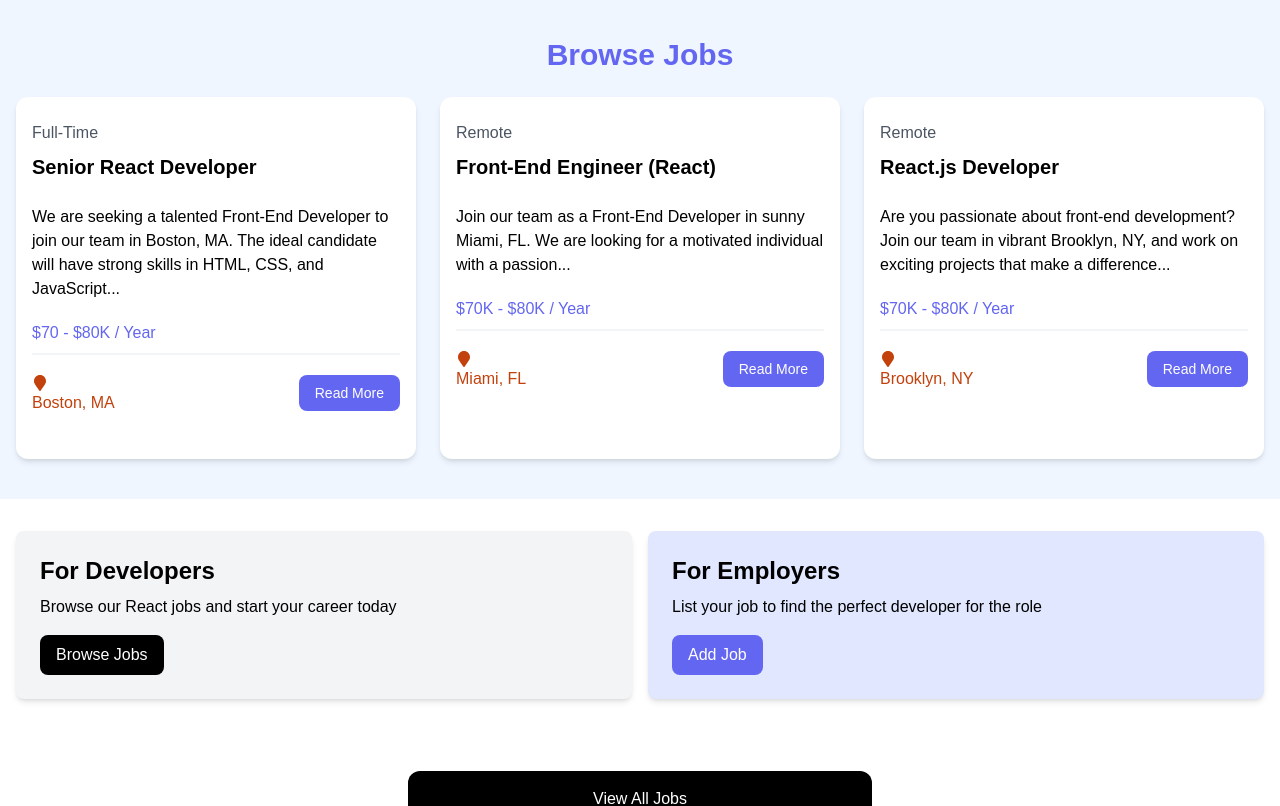
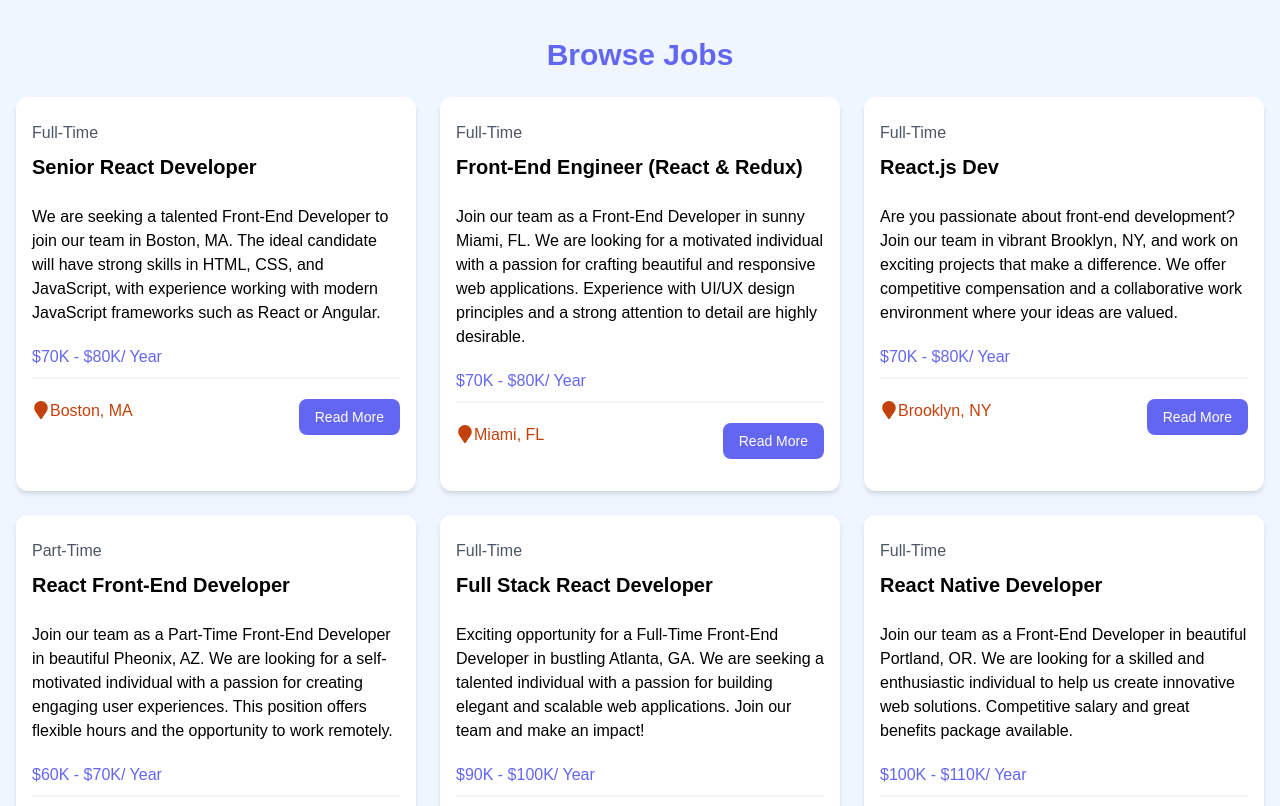
Before and after one commit to sanjayfernando83/React_Jobs, a React (Vite) app: page / in a window 1280 px wide. Shown: the part 380-1186 px from the top of the page. Built offline with nearby package versions, Linux system fonts and the light colour scheme.

Commit message:
Show data with json file

```diff
--- a/package.json
+++ b/package.json
@@ -6,7 +6,8 @@
   "scripts": {
     "dev": "vite",
     "build": "vite build",
-    "preview": "vite preview"
+    "preview": "vite preview",
+    "server": "json-server --watch src/jobs.json --port 9999"
   },
   "dependencies": {
     "react": "^18.2.0",
@@ -19,6 +20,7 @@
     "@types/react-dom": "^18.0.10",
     "@vitejs/plugin-react": "^3.1.0",
     "autoprefixer": "^10.4.20",
+    "json-server": "^1.0.0-beta.3",
     "postcss": "^8.4.49",
     "tailwindcss": "^3.4.17",
     "vite": "^4.1.0"
--- a/src/components/JobHolder.jsx
+++ b/src/components/JobHolder.jsx
@@ -1,10 +1,36 @@
 import React from 'react'
 import { FaMapMarker } from 'react-icons/fa'
+import { useState, useEffect } from 'react'
+import { NavLink } from 'react-router-dom';
 
-const JobHolder = () => {
-  return (
-    <>
-     {/* Browse Jobs */}
+import jobs from '../jobs.json'
+
+const JobHolder = ({isHome = false}) => {
+
+
+    /*
+    const [jobs,setJobs] = useState([]);
+    const [loading,setLoading] = useState(true);
+
+    useEffect (() => {
+      const fetchJobs = async () => {
+          try {
+            const res  = await fetch ('http://localhost:9999/jobs');
+            const data = await res.json();
+            setJobs(data);
+          }
+          catch (E){
+            console.log('Error fetching data' , E);
+          }
+          finally {
+            setLoading(false);
+          }
+      }
+      fetchJobs();
+    }, [] )
+    */
+
+    return <>
           <section className="bg-blue-50 px-4 py-10">
                 <div className="container-xl lg:container m-auto">
                   <h2 className="text-3xl font-bold text-indigo-500 mb-6 text-center">
@@ -13,102 +39,47 @@ const JobHolder = () => {
                   <div className="grid grid-cols-1 md:grid-cols-3 gap-6">
 
 
+                      {jobs.map((job)=> (
 
-                {/*-- Job Listing 1 -*/}
+                          <>
+
                           <div className="bg-white rounded-xl shadow-md relative">
                           <div className="p-4">
                               <div className="mb-6">
-                      <div className="text-gray-600 my-2">Full-Time</div>
-                      <h3 className="text-xl font-bold">Senior React Developer</h3>
+                                <div className="text-gray-600 my-2">{job.type}</div>
+                                <h3 className="text-xl font-bold">{job.title}</h3>
                               </div>
 
                               <div className="mb-5">
-                    We are seeking a talented Front-End Developer to join our team in Boston, MA. The ideal candidate will have strong skills in HTML, CSS, and JavaScript...
+                                {job.description}
                               </div>
 
-                    <h3 className="text-indigo-500 mb-2">$70 - $80K / Year</h3>
+                              <h3 className="text-indigo-500 mb-2">{job.salary}/ Year</h3>
 
                               <div className="border border-gray-100 mb-5"></div>
 
                               <div className="flex flex-col lg:flex-row justify-between mb-4">
                                   <div className="text-orange-700 mb-3">
-                        <FaMapMarker className='inline-text'/>
-                        Boston, MA
+                                    <FaMapMarker className='inline text-lg mb-1'/>
+                                      {job.location}
                                   </div>
-                      <a
-                        href="job.html"
+                                  <NavLink
+                                    to="{`/job/${job.id}`}"
                                     className="h-[36px] bg-indigo-500 hover:bg-indigo-600 text-white px-4 py-2 rounded-lg text-center text-sm"
                                   >
                                   Read More
-                      </a>
+                                  </NavLink>
                               </div>
                           </div>
                         </div>
-                {/*-- Job Listing 2 -*/}
-                <div className="bg-white rounded-xl shadow-md relative">
-                  <div className="p-4">
-                    <div className="mb-6">
-                      <div className="text-gray-600 my-2">Remote</div>
-                      <h3 className="text-xl font-bold">Front-End Engineer (React)</h3>
-                    </div>
+                        </>
+                      ))}
 
-                    <div className="mb-5">
-                    Join our team as a Front-End Developer in sunny Miami, FL. We are looking for a motivated individual with a passion...
-                    </div>
-
-                    <h3 className="text-indigo-500 mb-2">$70K - $80K / Year</h3>
-
-                    <div className="border border-gray-100 mb-5"></div>
-
-                    <div className="flex flex-col lg:flex-row justify-between mb-4">
-                      <div className="text-orange-700 mb-3">
-                       <FaMapMarker/>
-                        Miami, FL
-                      </div>
-                      <a
-                        href="job.html"
-                        className="h-[36px] bg-indigo-500 hover:bg-indigo-600 text-white px-4 py-2 rounded-lg text-center text-sm"
-                      >
-                      Read More
-                      </a>
-                    </div>
-                  </div>
-                </div>
-                {/*-- Job Listing 3 -*/}
-                <div className="bg-white rounded-xl shadow-md relative">
-                  <div className="p-4">
-                    <div className="mb-6">
-                      <div className="text-gray-600 my-2">Remote</div>
-                      <h3 className="text-xl font-bold">React.js Developer</h3>
-                    </div>
-
-                    <div className="mb-5">
-                      Are you passionate about front-end development? Join our team in vibrant Brooklyn, NY, and work on exciting projects that make a difference...
-                    </div>
-
-                    <h3 className="text-indigo-500 mb-2">$70K - $80K / Year</h3>
-
-                    <div className="border border-gray-100 mb-5"></div>
-
-                    <div className="flex flex-col lg:flex-row justify-between mb-4">
-                      <div className="text-orange-700 mb-3">
-                       <FaMapMarker/>
-                        Brooklyn, NY
-                      </div>
-                      <a
-                        href="job.html"
-                        className="h-[36px] bg-indigo-500 hover:bg-indigo-600 text-white px-4 py-2 rounded-lg text-center text-sm"
-                      >
-                      Read More
-                      </a>
-                    </div>
-                  </div>
-                </div>
                 </div>
             </div>
           </section>
-    </>
-  )
+        </> ;
+
 }
 
 export default JobHolder
--- /dev/null
+++ b/src/jobs.json
@@ -0,0 +1,86 @@
+ [
+    {
+      "id": "1",
+      "title": "Senior React Developer",
+      "type": "Full-Time",
+      "description": "We are seeking a talented Front-End Developer to join our team in Boston, MA. The ideal candidate will have strong skills in HTML, CSS, and JavaScript, with experience working with modern JavaScript frameworks such as React or Angular.",
+      "location": "Boston, MA",
+      "salary": "$70K - $80K",
+      "company": {
+        "name": "NewTek Solutions",
+        "description": "NewTek Solutions is a leading technology company specializing in web development and digital solutions. We pride ourselves on delivering high-quality products and services to our clients while fostering a collaborative and innovative work environment.",
+        "contactEmail": "contact@teksolutions.com",
+        "contactPhone": "555-555-5555"
+      }
+    },
+    {
+      "id": "2",
+      "title": "Front-End Engineer (React & Redux)",
+      "type": "Full-Time",
+      "location": "Miami, FL",
+      "description": "Join our team as a Front-End Developer in sunny Miami, FL. We are looking for a motivated individual with a passion for crafting beautiful and responsive web applications. Experience with UI/UX design principles and a strong attention to detail are highly desirable.",
+      "salary": "$70K - $80K",
+      "company": {
+        "name": "Veneer Solutions",
+        "description": "Veneer Solutions is a creative agency specializing in digital design and development. Our team is dedicated to pushing the boundaries of creativity and innovation to deliver exceptional results for our clients.",
+        "contactEmail": "contact@loremipsum.com",
+        "contactPhone": "555-555-5555"
+      }
+    },
+    {
+      "id": "3",
+      "title": "React.js Dev",
+      "type": "Full-Time",
+      "location": "Brooklyn, NY",
+      "description": "Are you passionate about front-end development? Join our team in vibrant Brooklyn, NY, and work on exciting projects that make a difference. We offer competitive compensation and a collaborative work environment where your ideas are valued.",
+      "salary": "$70K - $80K",
+      "company": {
+        "name": "Dolor Cloud",
+        "description": "Dolor Cloud is a leading technology company specializing in digital solutions for businesses of all sizes. With a focus on innovation and customer satisfaction, we are committed to delivering cutting-edge products and services.",
+        "contactEmail": "contact@dolorsitamet.com",
+        "contactPhone": "555-555-5555"
+      }
+    },
+    {
+      "id": "4",
+      "title": "React Front-End Developer",
+      "type": "Part-Time",
+      "description": "Join our team as a Part-Time Front-End Developer in beautiful Pheonix, AZ. We are looking for a self-motivated individual with a passion for creating engaging user experiences. This position offers flexible hours and the opportunity to work remotely.",
+      "location": "Pheonix, AZ",
+      "salary": "$60K - $70K",
+      "company": {
+        "name": "Alpha Elite",
+        "description": "Alpha Elite is a dynamic startup specializing in digital marketing and web development. We are committed to fostering a diverse and inclusive workplace where creativity and innovation thrive.",
+        "contactEmail": "contact@adipisicingelit.com",
+        "contactPhone": "555-555-5555"
+      }
+    },
+    {
+      "id": "5",
+      "title": "Full Stack React Developer",
+      "type": "Full-Time",
+      "description": "Exciting opportunity for a Full-Time Front-End Developer in bustling Atlanta, GA. We are seeking a talented individual with a passion for building elegant and scalable web applications. Join our team and make an impact!",
+      "location": "Atlanta, GA",
+      "salary": "$90K - $100K",
+      "company": {
+        "name": "Browning Technologies",
+        "description": "Browning Technologies is a rapidly growing technology company specializing in e-commerce solutions. We offer a dynamic and collaborative work environment where employees are encouraged to think creatively and innovate.",
+        "contactEmail": "contact@consecteturadipisicing.com",
+        "contactPhone": "555-555-5555"
+      }
+    },
+    {
+      "id": "6",
+      "title": "React Native Developer",
+      "type": "Full-Time",
+      "description": "Join our team as a Front-End Developer in beautiful Portland, OR. We are looking for a skilled and enthusiastic individual to help us create innovative web solutions. Competitive salary and great benefits package available.",
+      "location": "Portland, OR",
+      "salary": "$100K - $110K",
+      "company": {
+        "name": "Port Solutions INC",
+        "description": "Port Solutions is a leading technology company specializing in software development and digital marketing. We are committed to providing our clients with cutting-edge solutions and our employees with a supportive and rewarding work environment.",
+        "contactEmail": "contact@ipsumlorem.com",
+        "contactPhone": "555-555-5555"
+      }
+    }
+  ]
--- a/src/pages/HomePage.jsx
+++ b/src/pages/HomePage.jsx
@@ -9,7 +9,7 @@ const HomePage = () => {
   return (
     <>
         <Hero></Hero>
-        <JobHolder></JobHolder>
+        <JobHolder isHome='true' ></JobHolder>
         <Card></Card>
         <MoreJobs></MoreJobs>
     </>
--- a/src/pages/JobsPage.jsx
+++ b/src/pages/JobsPage.jsx
@@ -1,8 +1,11 @@
 import React from 'react'
+import JobHolder from '../components/JobHolder'
 
 const JobsPage = () => {
   return (
-    <div>JobsPage</div>
+    <section className='bg-blue-50 px-4 py-6' >
+        <JobHolder isHome='false'></JobHolder>
+    </section>
   )
 }
 
```
Also changed, not shown: src/components/MoreJobs.jsx (+6 -6 lines), 1 other file (tests, documents, lock files or other folders). Lines whose indentation alone changed are shown as unchanged.
